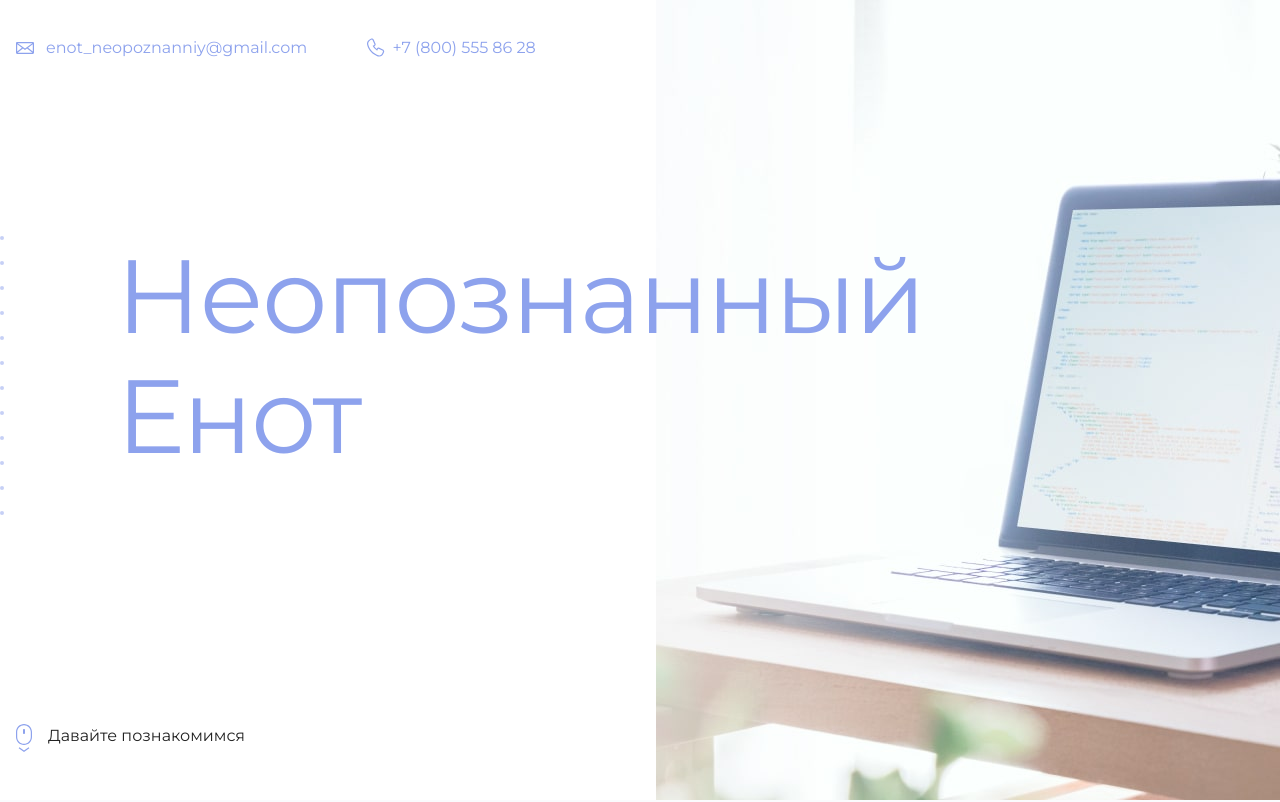
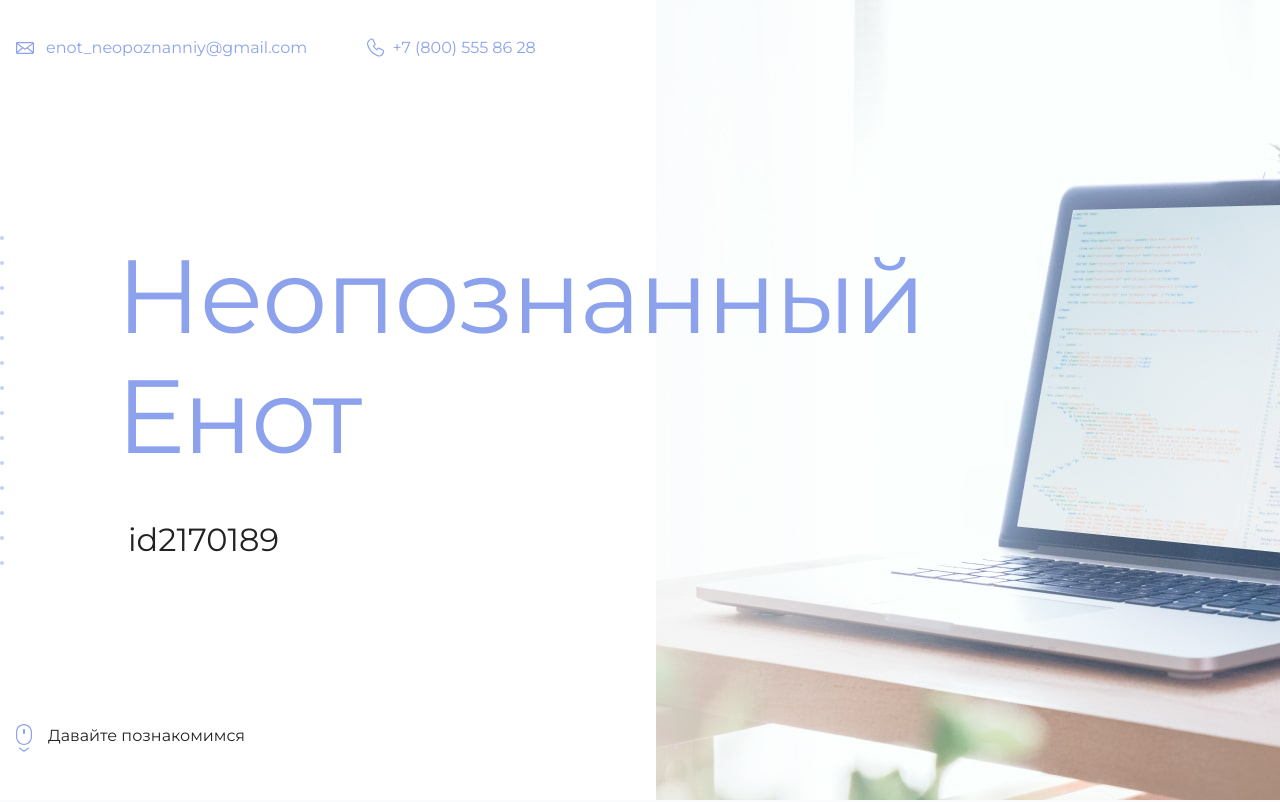
Before and after one commit to EvgeniBaranov/test_academy, a plain HTML site: page index.html in a window 1280 px wide. Shown: the top 802 px of the page. Drawn offline with Linux system fonts and the light colour scheme.

Commit message:
Добавлен ID

```diff
--- a/index.html
+++ b/index.html
@@ -19,7 +19,7 @@
       <section class="hero-image">
         <div class="container">
           <h1 class="heading">Неопознанный Енот</h1>
-          <p><!-- Тут ваш id на сайте Академии --></p>
+          <p>id2170189</p>
         </div>
       </section>
 
```
